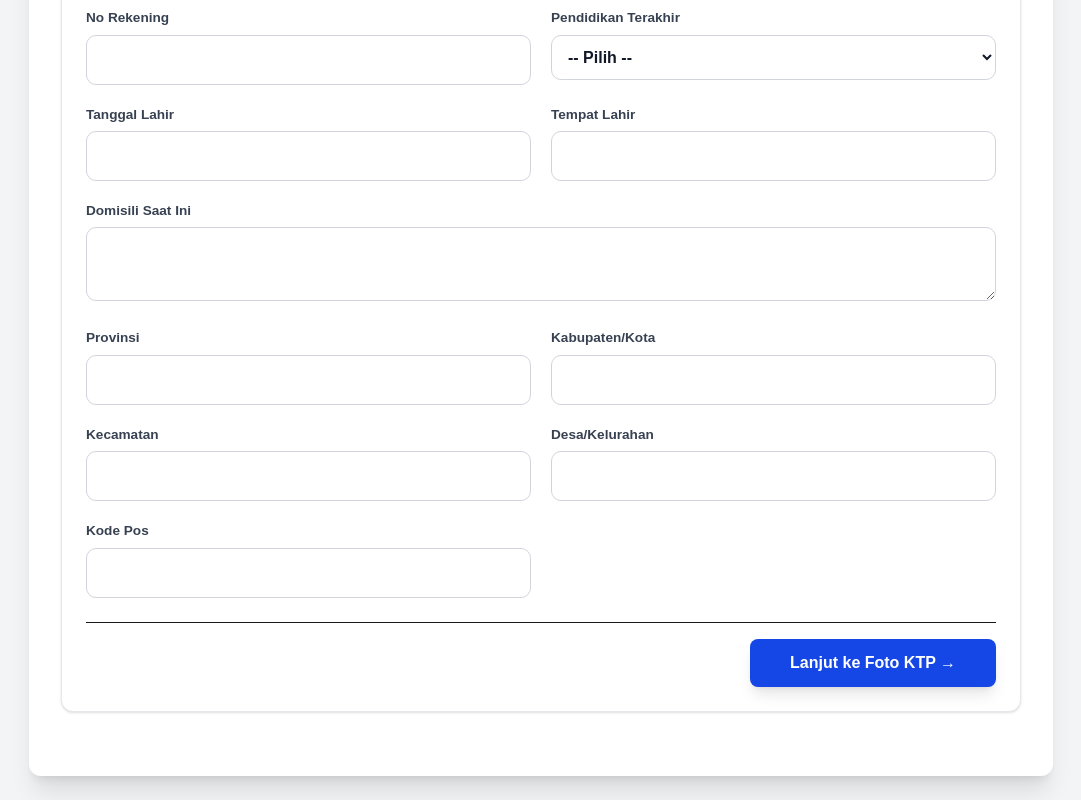
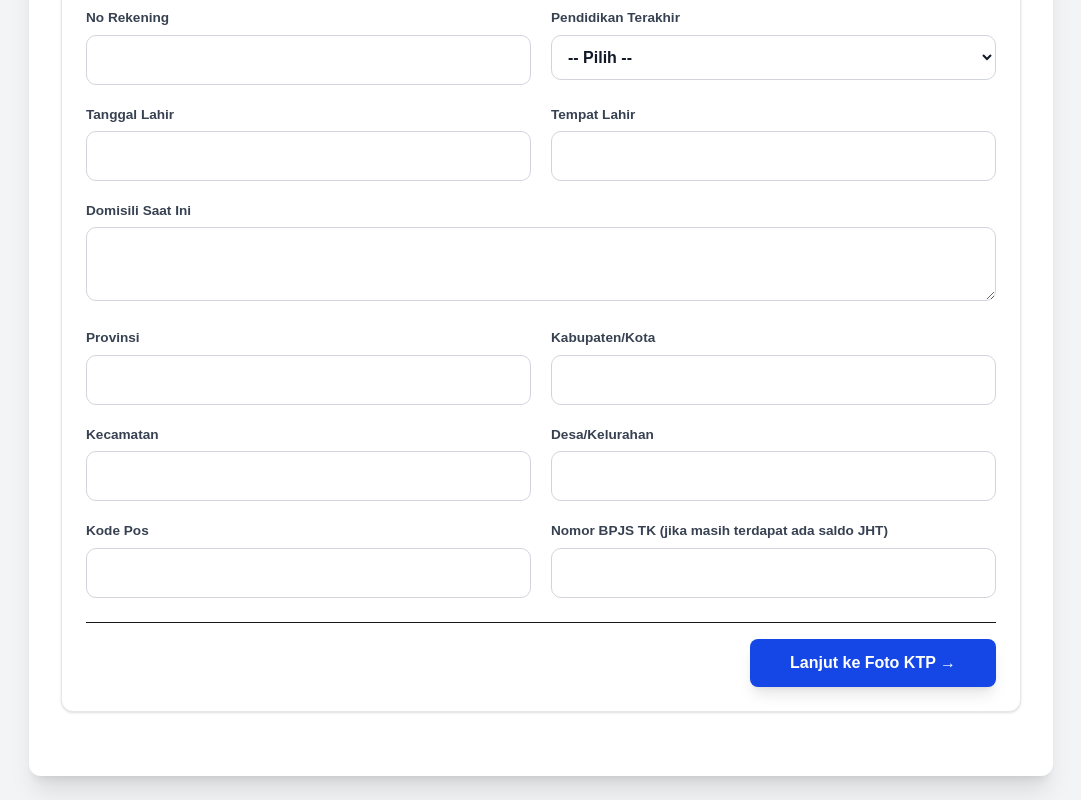
Before and after one commit to lauusz/hr-input-system, a Next.js app: page /input-data in a window 1280 px wide. Shown: the part 555-1355 px from the top of the page, without its empty margins (99-1180 px from the left). Built offline with nearby package versions, Linux system fonts and the light colour scheme.

Commit message:
feat: Add 'noBpjsTk' field to InitialFormData and update input form

```diff
--- a/src/app/api/submit-complete/route.ts
+++ b/src/app/api/submit-complete/route.ts
@@ -27,6 +27,11 @@ function getGoogleCredentials() {
 
 function s(v: any) {
   return typeof v === 'string' ? v.trim() : '';
+}
+
+function sheetText(v: any) {
+  const value = s(v).replace(/^'+/, '');
+  return value ? `'${value}` : '';
 }
 
 async function uploadToGCS(file: File, filename: string, credentials: any): Promise<string> {
@@ -110,7 +115,7 @@ export async function POST(req: Request) {
         s(form?.email),
         s(form?.agama),
         s(form?.namaBank),
-        s(form?.noRekening),
+        sheetText(form?.noRekening),
         s(form?.pendidikanTerakhir),
         s(form?.tanggalLahir),
         s(form?.tempatLahir),
@@ -135,6 +140,7 @@ export async function POST(req: Request) {
         s(ktp?.kewarganegaraan),
         noKK,
         s(form?.pendidikanTerakhir) || s(kk?.pendidikanTerakhir),
+        s(form?.noBpjsTk),
         linkKTP,
         linkKK,
       ],
--- a/src/app/input-data/page.tsx
+++ b/src/app/input-data/page.tsx
@@ -29,6 +29,7 @@ interface KKHeader {
 interface InitialFormData {
   namaLengkap: string;
   noHp: string;
+  noBpjsTk: string;
   email: string;
   agama: string;
   namaBank: string;
@@ -94,6 +95,7 @@ export default function InputDataPage() {
   const [initialForm, setInitialForm] = useState<InitialFormData>({
     namaLengkap: '',
     noHp: '',
+    noBpjsTk: '',
     email: '',
     agama: '',
     namaBank: '',
@@ -406,6 +408,10 @@ export default function InputDataPage() {
                 <label className="lbl">Kode Pos</label>
                 <input name="kodePos" value={initialForm.kodePos} onChange={changeInitialFormNumeric} className="inp" required inputMode="numeric" />
               </div>
+              <div>
+                <label className="lbl">Nomor BPJS TK (jika masih terdapat ada saldo JHT)</label>
+                <input name="noBpjsTk" value={initialForm.noBpjsTk} onChange={changeInitialFormNumeric} className="inp" inputMode="numeric" />
+              </div>
             </div>
             <div className="flex justify-end pt-4 border-t">
               <button onClick={nextStepFormToKtp} className="w-full md:w-auto bg-blue-700 text-white px-10 py-3 rounded-lg font-bold hover:bg-blue-800 transition shadow-lg transform active:scale-95">
```
